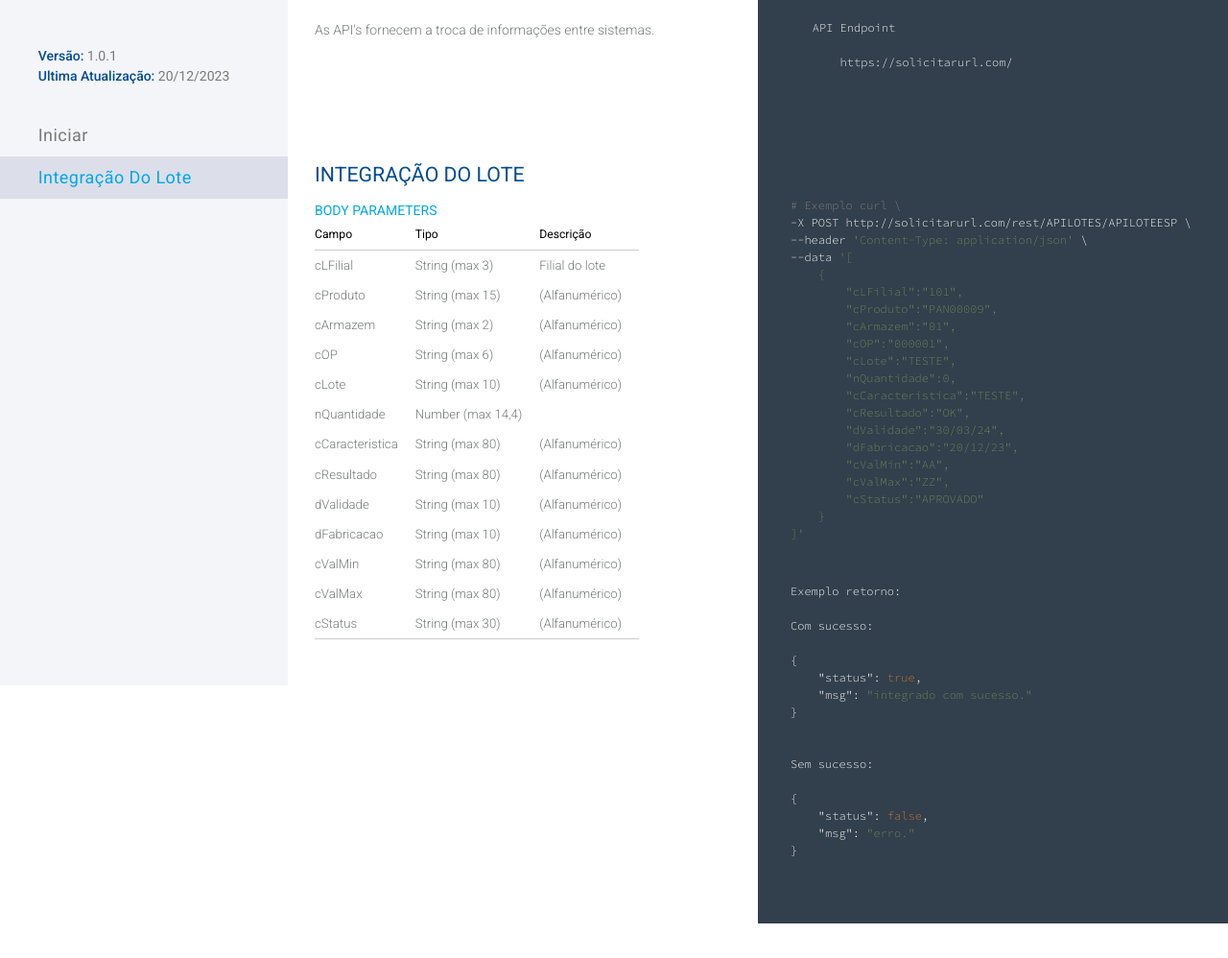
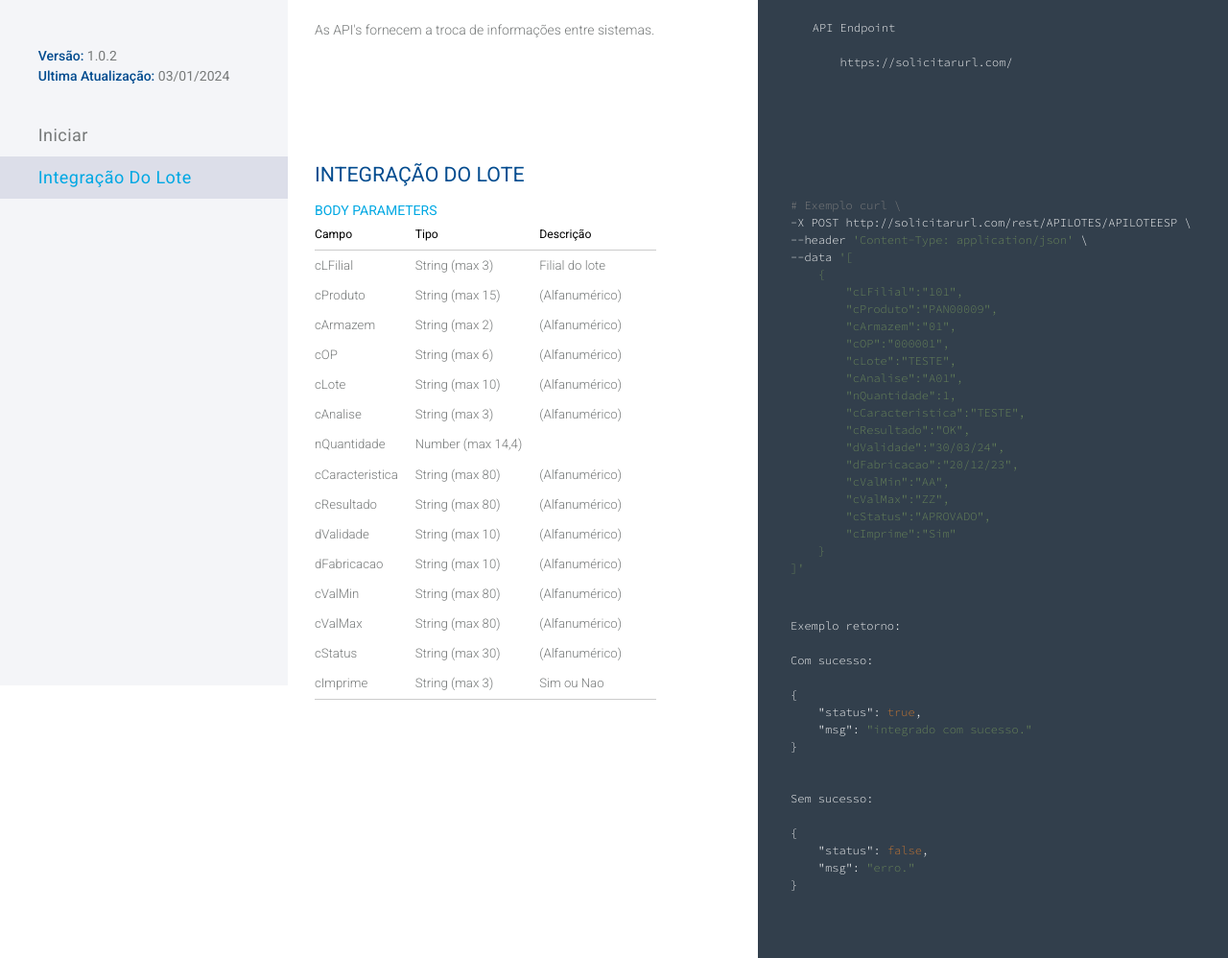
Before and after one commit to tiagomalta/bun_lotes, a plain HTML site: page index.html in a window 1280 px wide. Shown: the part 86-1084 px from the top of the page at 96% size. Before the commit the page ends 1048 px from the top, so only its background shows below. Drawn offline with nearby package versions, Linux system fonts and the light colour scheme.

Commit message:
Add files via upload

```diff
--- a/index.html
+++ b/index.html
@@ -39,8 +39,8 @@
     <div class="mobile-menu-closer"></div>
     <div class="content-menu">
         <div class="content-infos">
-            <div class="info"><b>Versão:</b> 1.0.1</div>
-            <div class="info"><b>Ultima Atualização:</b> 20/12/2023</div>
+            <div class="info"><b>Versão:</b> 1.0.2</div>
+            <div class="info"><b>Ultima Atualização:</b> 03/01/2024</div>
         </div>
         <ul>
             <li class="scroll-to-link active" data-target="content-get-started">
@@ -80,14 +80,16 @@
         "cArmazem":"01",
         "cOP":"000001",
         "cLote":"TESTE",
-        "nQuantidade":0,
+        "cAnalise":"A01",
+        "nQuantidade":1,
         "cCaracteristica":"TESTE",
         "cResultado":"OK",
         "dValidade":"30/03/24",
         "dFabricacao":"20/12/23",
         "cValMin":"AA",
         "cValMax":"ZZ",
-        "cStatus":"APROVADO"
+        "cStatus":"APROVADO",
+        "cImprime":"Sim"
     }
 ]'
         	</code></pre>
@@ -141,6 +143,11 @@ Sem sucesso:
                     <td>String (max 10)</td>
                     <td>(Alfanumérico)</td>
                 </tr><tr>
+                    <td>cAnalise</td>
+                    <td>String (max 3)</td>
+                    <td>(Alfanumérico)</td>
+					<td></td>
+                </tr><tr>
                     <td>nQuantidade</td>
                     <td>Number (max 14,4)</td>
                     <td></td>
@@ -172,6 +179,10 @@ Sem sucesso:
                     <td>cStatus</td>
                     <td>String (max 30)</td>
                     <td>(Alfanumérico)</td>
+                </tr><tr>
+                    <td>cImprime</td>
+                    <td>String (max 3)</td>
+                    <td>Sim ou Nao</td>
                 </tr>
                 </tbody>
             </table>
```
